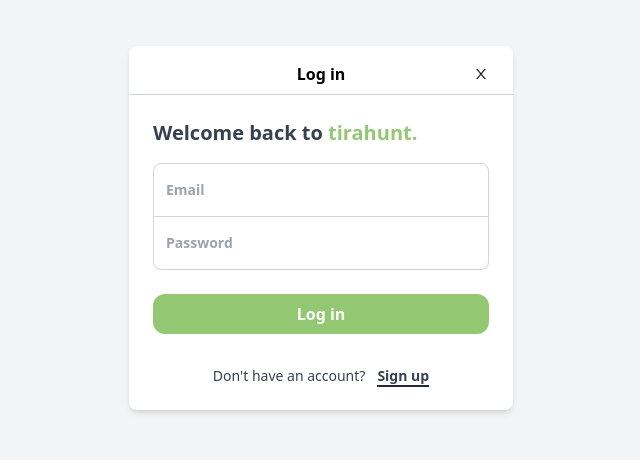
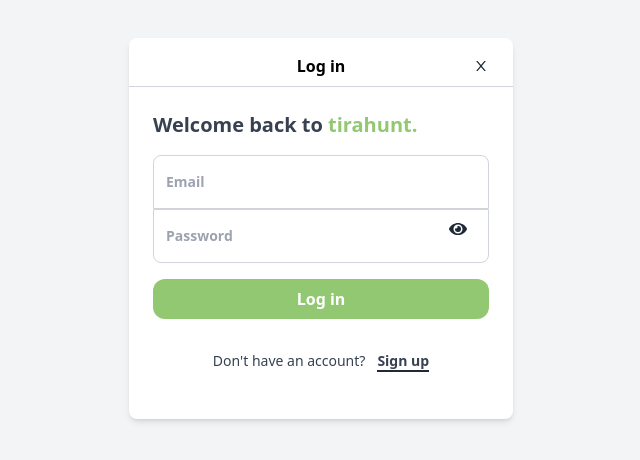
Before and after one commit to rjlb87/tirahunt, a React (Vite) app in the folder frontend/: page /signin in a window 1280 px wide. Shown: the part 172-632 px from the top of the page, without its empty margins (319-959 px from the left). Built offline with nearby package versions, Linux system fonts and the light colour scheme.

Commit message:
update: added eye button to log in

```diff
--- a/frontend/src/authentication/user/LogIn.jsx
+++ b/frontend/src/authentication/user/LogIn.jsx
@@ -1,7 +1,8 @@
 import React, { useState } from "react";
 import { AiOutlineClose } from "react-icons/ai";
+import { FaEye, FaEyeSlash } from "react-icons/fa";
 import { userLogIn } from "../../services/LogInServices";
-import { useNavigate } from "react-router-dom"
+import { useNavigate } from "react-router-dom";
 import { toast, ToastContainer } from "react-toastify";
 import "react-toastify/dist/ReactToastify.css";
 
@@ -10,7 +11,8 @@
     email: "",
     password: "",
   });
-  const navigate = useNavigate()
+  const [showPassword, setShowPassword] = useState(false);
+  const navigate = useNavigate();
 
   const handleChange = (e) => {
     const { name, value } = e.target;
@@ -18,6 +20,10 @@
       ...formData,
       [name]: value,
     });
+  };
+
+  const togglePasswordVisibility = () => {
+    setShowPassword(!showPassword);
   };
 
   const handleSubmit = (e) => {
@@ -37,7 +43,7 @@
           if (loginSuccess) {
             toast.success("Login successful!", "success");
           }
-          navigate('/')
+          navigate("/");
         } else {
           toast.error("Incorrect password");
         }
@@ -71,7 +77,7 @@
             htmlFor="email"
           ></label>
           <input
-            className="text-sm border rounded-tr-lg rounded-tl-lg border-gray-300 w-full py-4 px-3 text-gray-700 "
+            className="text-sm border rounded-tr-lg rounded-tl-lg border-gray-300 w-full py-4 px-3 text-gray-700"
             id="email"
             type="email"
             name="email"
@@ -80,24 +86,30 @@
             placeholder="Email"
             required
           />
-        </div>
-        <div className="mb-6 w-full flex flex-col items-center px-6">
           <label
-            className="block text-gray-700 text-sm font-bold"
+            className="text-gray-700 text-sm font-bold"
             htmlFor="password"
           ></label>
+          <div className="relative w-full">
             <input
-            className="font-semibold text-sm rounded-br-lg rounded-bl-lg border-b border-l border-r border-gray-300 w-full py-4 px-3 text-gray-700 "
+              className="font-semibold text-sm rounded-br-lg rounded-bl-lg border border-gray-300 w-full py-4 px-3 text-gray-700"
               id="password"
-            type="password"
+              type={showPassword ? "text" : "password"}
               name="password"
               value={formData.password}
               onChange={handleChange}
               placeholder="Password"
               required
             />
+            <button
+              className="absolute top-0 right-0 h-10 w-10 text-gray-800"
+              onClick={togglePasswordVisibility}
+            >
+              {showPassword ? <FaEyeSlash /> : <FaEye size={18} />}
+            </button>
           </div>
-        <div className="flex flex-col w-full px-6">
+        </div>
+        <div className="mb-6 w-full flex flex-col items-center px-6 mt-4">
           <button
             className="bg-[#92c872] hover:bg-[#6b9b53] active:bg-[#4a6d39] transition-opacity duration-200 hover:opacity-80 active:opacity-60 text-white font-semibold py-2 px-4 rounded-xl focus:outline-none focus:shadow-outline w-full"
             type="submit"
@@ -106,7 +118,10 @@
           </button>
           <div className="text-gray-700 text-sm mt-8 mb-4 space-x-3 text-center pb-2">
             <p className="inline">Don&apos;t have an account?</p>
-            <p className="inline font-semibold border-b-2 border-gray-800 cursor-pointer">
+            <p
+              className="inline font-semibold border-b-2 border-gray-800 cursor-pointer"
+              onClick={() => navigate("/signup")}
+            >
               Sign up
             </p>
           </div>
```
Lines whose indentation alone changed are shown as unchanged.
